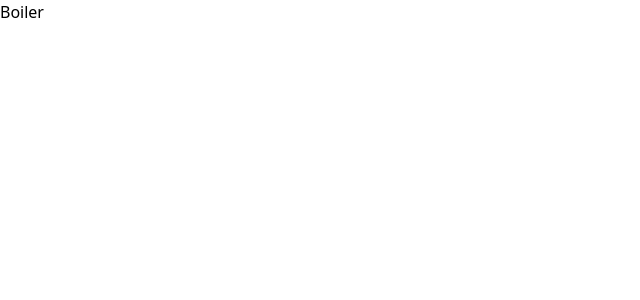
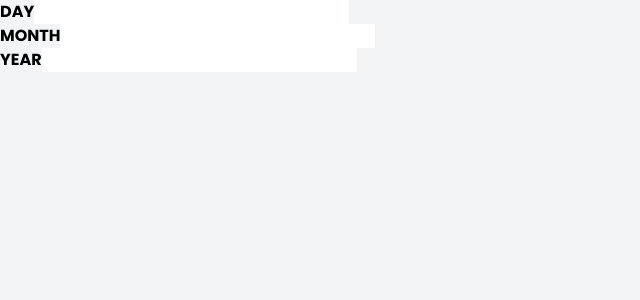
Before and after one commit to JobaF/frontendmentor-age-calculator, a React (Vite) app: page / in a window 1280 px wide. Shown: the top 300 px of the page, without its empty margins (0-640 px from the left). Built offline with nearby package versions, Linux system fonts and the light colour scheme.

Commit message:
Add google font and the inputs

```diff
--- a/index.html
+++ b/index.html
@@ -4,7 +4,13 @@
 		<meta charset="UTF-8" />
 		<link rel="icon" type="image/svg+xml" href="/vite.svg" />
 		<meta name="viewport" content="width=device-width, initial-scale=1.0" />
-    <title>Vite + React + TS</title>
+		<title>Age calculator app</title>
+		<link rel="preconnect" href="https://fonts.googleapis.com" />
+		<link rel="preconnect" href="https://fonts.gstatic.com" crossorigin />
+		<link
+			href="https://fonts.googleapis.com/css2?family=Poppins:ital,wght@0,700;1,400;1,800&display=swap"
+			rel="stylesheet"
+		/>
 	</head>
 	<body>
 		<div id="root"></div>
--- a/src/App.tsx
+++ b/src/App.tsx
@@ -1,7 +1,22 @@
 import "./App.css"
 
 function App() {
-	return <>Boiler</>
+	return (
+		<div className="font-poppins h-screen bg-gray-100 flex flex-col">
+			<div>
+				<label htmlFor="day">DAY</label>
+				<input type="text" id="day" name="day" />
+			</div>
+			<div>
+				<label htmlFor="month">MONTH</label>
+				<input type="text" id="month" name="month" />
+			</div>
+			<div>
+				<label htmlFor="year">YEAR</label>
+				<input type="text" id="year" name="year" />
+			</div>
+		</div>
+	)
 }
 
 export default App
--- a/tailwind.config.js
+++ b/tailwind.config.js
@@ -1,7 +1,11 @@
 module.exports = {
 	content: ["./src/**/*.{js,jsx,ts,tsx}"],
 	theme: {
-		extend: {},
+		extend: {
+			fontFamily: {
+				poppins: ['"Poppins"', "cursive"],
+			},
+		},
 	},
 	plugins: [],
 }
```
Also changed, not shown: src/main.tsx (+8 -8 lines), 1 other file (tests, documents, lock files or other folders). Lines whose indentation alone changed are shown as unchanged.
